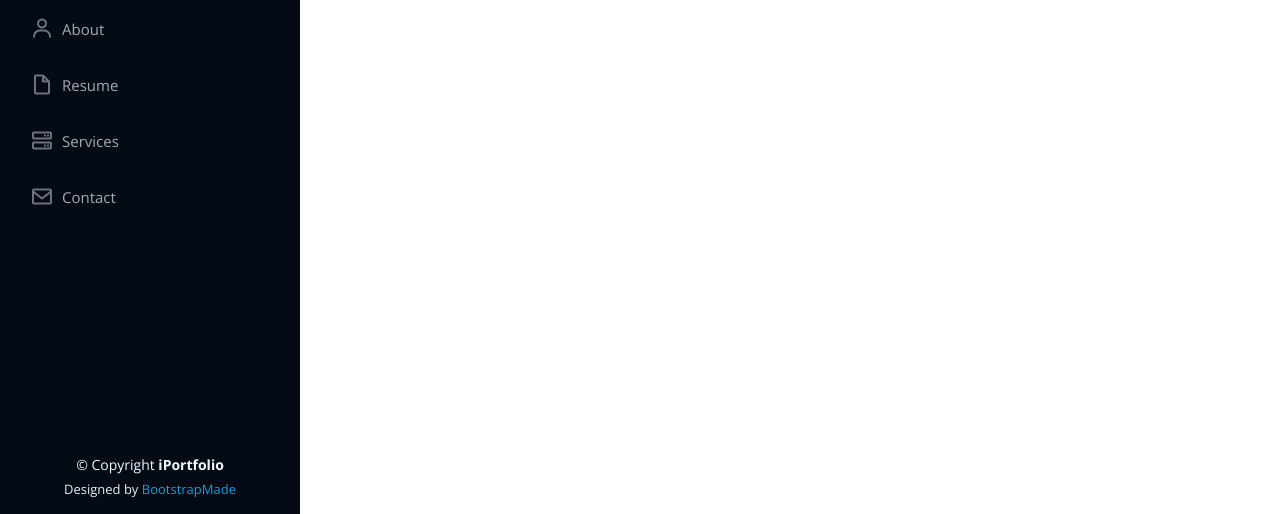
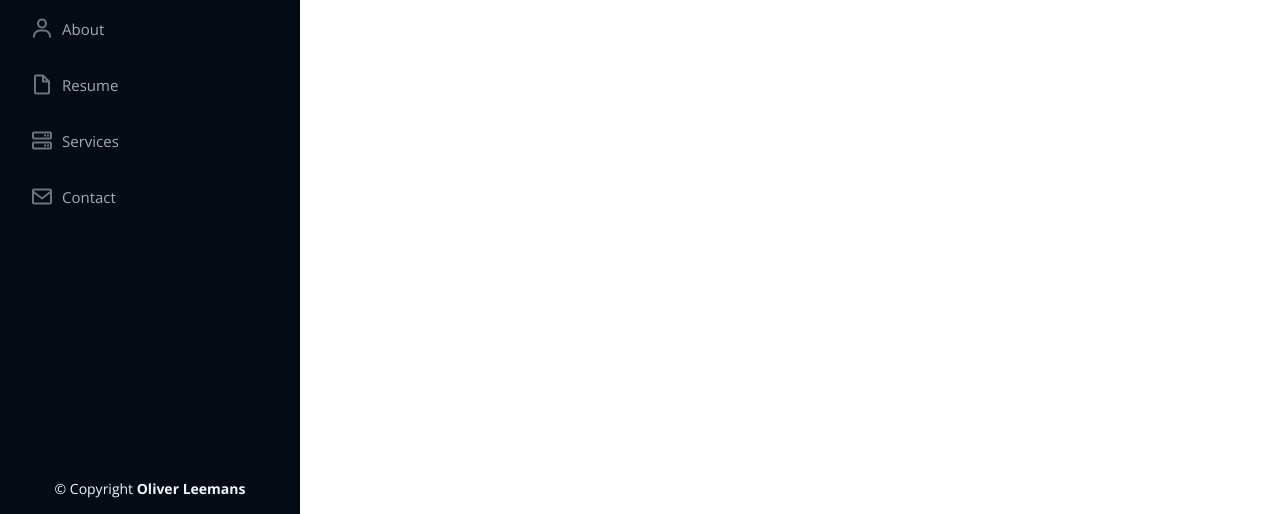
Before and after one commit to Oliverleemans/Oliverleemans.github.io, a plain HTML site: page inner-page.html in a window 1280 px wide. Shown: the part 286-800 px from the top of the page. Drawn offline with nearby package versions, Linux system fonts and the light colour scheme.

Commit message:
Updated footer in inner

```diff
--- a/inner-page.html
+++ b/inner-page.html
@@ -97,14 +97,7 @@
   <footer id="footer">
     <div class="container">
       <div class="copyright">
-        &copy; Copyright <strong><span>iPortfolio</span></strong>
-      </div>
-      <div class="credits">
-        <!-- All the links in the footer should remain intact. -->
-        <!-- You can delete the links only if you purchased the pro version. -->
-        <!-- Licensing information: https://bootstrapmade.com/license/ -->
-        <!-- Purchase the pro version with working PHP/AJAX contact form: https://bootstrapmade.com/iportfolio-bootstrap-portfolio-websites-template/ -->
-        Designed by <a href="https://bootstrapmade.com/">BootstrapMade</a>
+        &copy; Copyright <strong><span>Oliver Leemans</span></strong>
       </div>
     </div>
   </footer><!-- End  Footer -->
```
